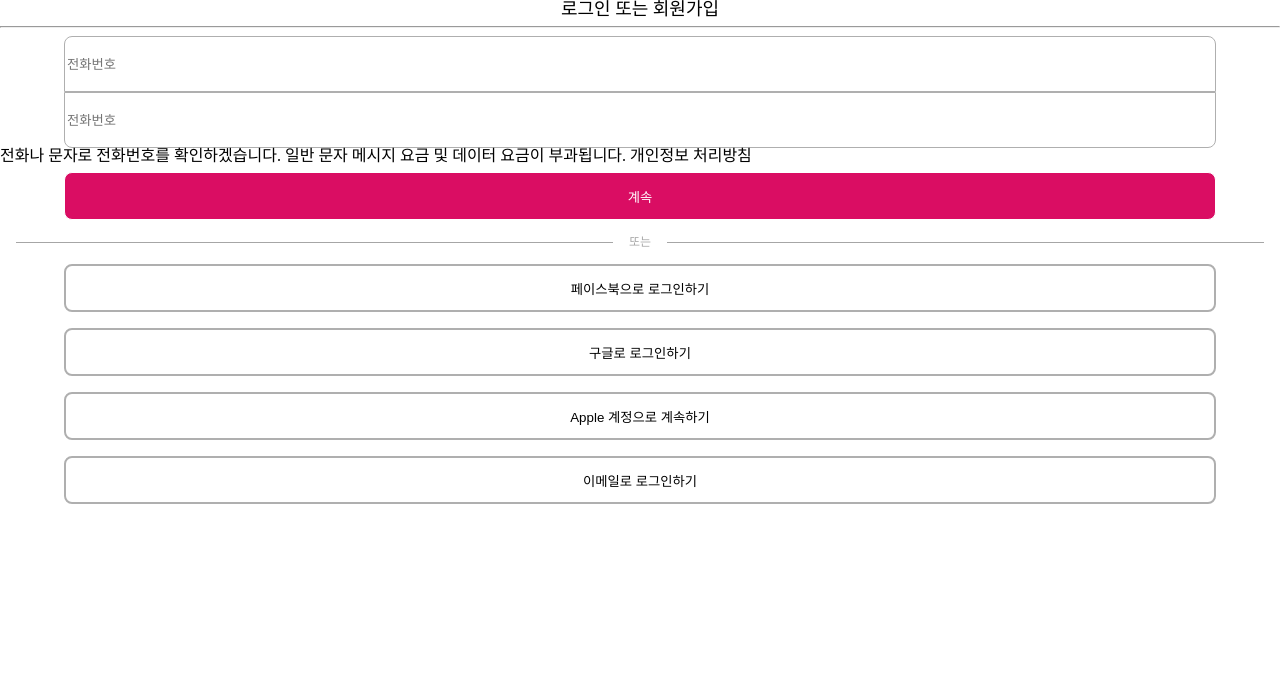
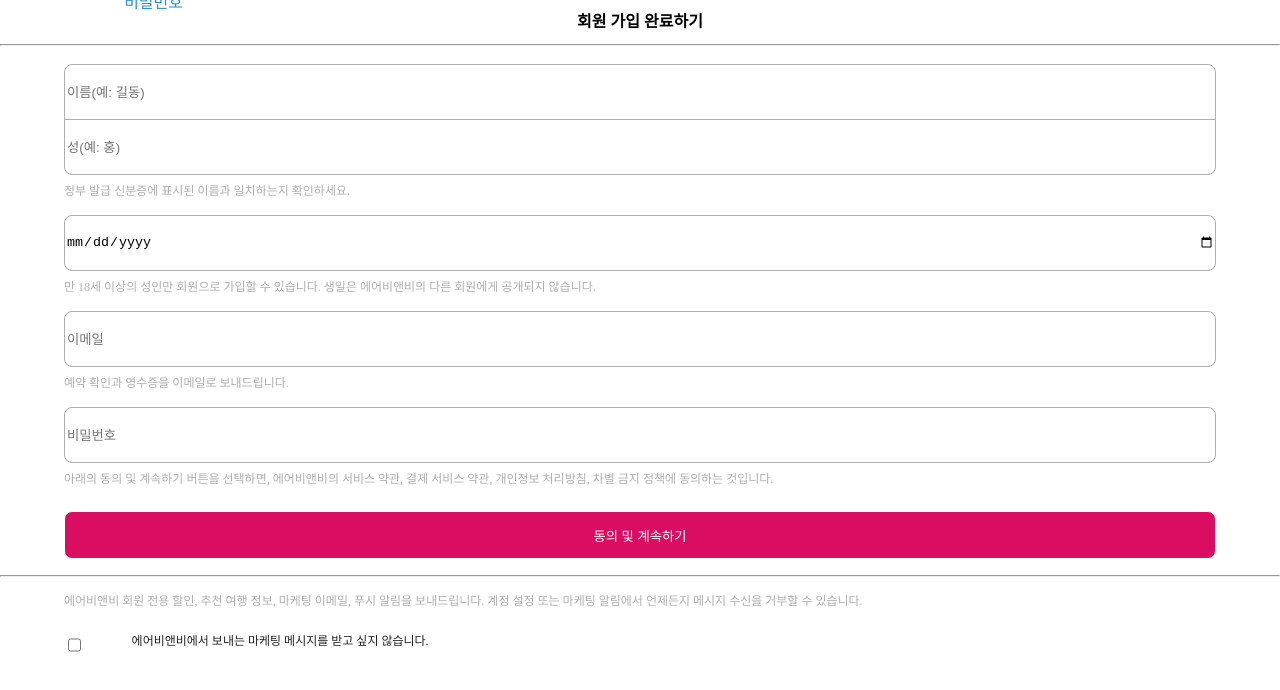
Before and after one commit to devLily/Airbnb-frontend, a React (Create React App) app: page /signup in a window 1280 px wide. Shown: the top 690 px of the page. Built offline with nearby package versions, Linux system fonts and the light colour scheme.

Commit message:
feat: signup api 연결

```diff
--- a/package.json
+++ b/package.json
@@ -6,12 +6,18 @@
     "@testing-library/jest-dom": "^5.11.4",
     "@testing-library/react": "^11.1.0",
     "@testing-library/user-event": "^12.1.10",
+    "axios": "^0.23.0",
     "connected-react-router": "^6.9.1",
+    "history": "^5.0.1",
+    "immer": "^9.0.6",
     "react": "^17.0.2",
     "react-dom": "^17.0.2",
     "react-redux": "^7.2.5",
     "react-router-dom": "^5.3.0",
     "react-scripts": "4.0.3",
+    "redux-actions": "^2.6.5",
+    "redux-logger": "^3.0.6",
+    "redux-thunk": "^2.3.0",
     "styled-components": "^5.3.1",
     "styled-reset": "^4.3.4",
     "web-vitals": "^1.0.1"
--- a/src/App/App.js
+++ b/src/App/App.js
@@ -8,6 +8,7 @@ import { history } from "../App/configStore";
 import Main from "../pages/Main";
 import Signup from "../pages/Signup";
 import Login from "../pages/Login";
+import Tempmain from "../pages/Tempmain";
 
 export default function App() {
 
@@ -17,6 +18,7 @@ export default function App() {
       <ConnectedRouter history={history}>
         <Switch>
           <Route path="/" component={Main} exact />
+          <Route path="/tempmain" component={Tempmain} exact />
           <Route path="/signup" component={Signup} exact />
           <Route path="/login" component={Login} exact />
         </Switch>
--- a/src/App/configStore.js
+++ b/src/App/configStore.js
@@ -3,9 +3,12 @@ import thunk from "redux-thunk";
 import { createBrowserHistory } from "history";
 import { connectRouter } from "connected-react-router";
 
+import user from "../redux/modules/user";
+
 export const history = createBrowserHistory();
 
 const rootReducer = combineReducers({
+  user: user,
   router: connectRouter(history),
 });
 
--- a/src/lib/axios.js
+++ b/src/lib/axios.js
@@ -1,8 +1,8 @@
 import axios from "axios";
-import { getCookie } from "../utils/cookie";
+// import { getCookie } from "../utils/cookie";
 
 const instance = axios.create({
-  baseURL: "http://localhost:3000/",
+  baseURL: "http://localhost:4000/",
   headers: {
     "content-type": "application/json;charset=UTF-8",
     accept: "application/json",
--- a/src/pages/Login.js
+++ b/src/pages/Login.js
@@ -6,21 +6,22 @@ import Button from "../components/elements/Button";
 const Login = (props) => {
     return (
         <React.Fragment>
-<Wrap>
+            <Wrap>
                 <Title>로그인 또는 회원가입</Title>
                 <Hr></Hr>
-                <p>에어비앤비에 오신 것을 환영합니다.</p>
+                <SubTitle>에어비앤비에 오신 것을 환영합니다.</SubTitle>
                 <Select>
                     <option value="none">미국 (+1)</option>
+                    <option value="none">대한민국 (+82)</option>
                 </Select>
-                <input placeholder="전화번호"></input>
-                <h5>전화나 문자로 전화번호를 확인하겠습니다. 일반 문자 메시지 요금 및 데이터 요금이 부과됩니다. 개인정보 처리방침</h5>
+                <InputBottom placeholder="전화번호"></InputBottom>
+                <InfoMsg>전화나 문자로 전화번호를 확인하겠습니다. 일반 문자 메시지 요금 및 데이터 요금이 부과됩니다. 개인정보 처리방침</InfoMsg>
                 <Button
                     width="90%"
                     height="48px"
                     backGround="#da0d63"
                     color="#ffffff"
-                    // _onClick={}
+                // _onClick={}
                 >계속</Button>
                 <HrText>또는</HrText>
                 <Button
@@ -59,8 +60,23 @@ const Wrap = styled.div`
 `;
 
 const Title = styled.p`
-    font-size: 18px;
-    margin: auto;
+    font-size: 16px;
+    font-weight: 700;
+    margin: 14px auto 6px auto;
+`;
+
+const SubTitle = styled.p`
+    width: 90%;
+    font-size: 22px;
+    font-weight: 500;
+    margin: 20px 0 20px 0;
+`;
+
+const InfoMsg = styled.p`
+    width: 90%;
+    margin: 10px auto 18px auto;
+    font-size: 12px;
+    color: #000000;
 `;
 
 const Hr = styled.hr`
@@ -69,7 +85,18 @@ const Hr = styled.hr`
 
 const Select = styled.select`
     width: 90%;
+    height: 56px;
+    margin: 0 auto -1px auto;
+    border: 1px solid #afafaf;
+    border-radius: 8px 8px 0 0;
+`;
+
+const InputBottom = styled.input`
+    width: 90%;
+    height: 56px;
     margin: auto;
+    border: 1px solid #afafaf;
+    border-radius: 0 0 8px 8px;
 `;
 
 const HrText = styled.div`
--- a/src/pages/Signup.js
+++ b/src/pages/Signup.js
@@ -1,60 +1,89 @@
 import React from "react";
-import { useDispatch } from "react-redux";
+import { useDispatch, useSelector } from "react-redux";
 import styled from "styled-components";
 
 import Button from "../components/elements/Button";
 
+import { actionCreators as userActions } from "../redux/modules/user";
 // import {actionCreators as modalActions} from "../redux/modules/modal"
 
 const Signup = (props) => {
 
-    // const dispatch = useDispatch();
+    const dispatch = useDispatch();
+    const aaaaaa = useSelector((state) => state.user.list);
 
     // const goToLogin = () => {
     //     dispatch(modalActions.loginShow(true));
     //     dispatch(modalActions.signupShow(false));
     // }
+    React.useEffect(() => {
+        console.log("bbbbb", aaaaaa)
+    }, [aaaaaa])
+
+    const [firstName, setFirstName] = React.useState();
+    const [lastName, setLastName] = React.useState();
+    const [PW, setPW] = React.useState();
+
+    const signUpData = {
+        firstName: firstName,
+        lastName: lastName,
+        pw: PW,
+    }
+    console.log("사인업데이터", signUpData)
+
+
+    const changeFN = (e) => {
+        setFirstName(e.target.value);
+        console.log("퍼스트네임", e.target.value)
+    }
+
+    const changeLN = (e) => {
+        setLastName(e.target.value);
+        console.log("라스트네임", e.target.value)
+    }
+
+    const changePW = (e) => {
+        setPW(e.target.value);
+        console.log("패스워드", e.target.value)
+    }
+
+    const _createAccount = () => {
+        dispatch(userActions.createAccountMW(signUpData));
+
+    };
+
 
     return (
         <React.Fragment>
             <Wrap>
-                <Title>로그인 또는 회원가입</Title>
+                <Title>회원 가입 완료하기</Title>
                 <Hr></Hr>
-                <InputTop placeholder="전화번호"></InputTop>
-                <InputBottom placeholder="전화번호"></InputBottom>
-                <h5>전화나 문자로 전화번호를 확인하겠습니다. 일반 문자 메시지 요금 및 데이터 요금이 부과됩니다. 개인정보 처리방침</h5>
+                <InputTop placeholder="이름(예: 길동)" onChange={changeFN}></InputTop>
+                <InputBottom placeholder="성(예: 홍)" onChange={changeLN}></InputBottom>
+                <InfoMsg>정부 발급 신분증에 표시된 이름과 일치하는지 확인하세요.</InfoMsg>
+                <InputNormal type="date" placeholder="생년월일"></InputNormal>
+                <InfoMsg>만 18세 이상의 성인만 회원으로 가입할 수 있습니다. 생일은 에어비앤비의 다른 회원에게 공개되지 않습니다.</InfoMsg>
+                <InputNormal placeholder="이메일"></InputNormal>
+                <InfoMsg>예약 확인과 영수증을 이메일로 보내드립니다.</InfoMsg>
+                <InputDiv>
+                    <InputNormal placeholder="비밀번호" onChange={changePW}></InputNormal>
+                    <Span></Span>
+                    <Label>비밀번호</Label>
+                    <InfoMsg>아래의 동의 및 계속하기 버튼을 선택하면, 에어비앤비의 서비스 약관, 결제 서비스 약관, 개인정보 처리방침, 차별 금지 정책에 동의하는 것입니다.</InfoMsg>
+                </InputDiv>
                 <Button
                     width="90%"
                     height="48px"
                     backGround="#da0d63"
                     color="#ffffff"
-                    // _onClick={}
-                >계속</Button>
-                <HrText>또는</HrText>
-                <Button
-                    width="90%"
-                    height="48px"
-                    border="2px solid #afafaf"
-                    backGround="#ffffff"
-                >페이스북으로 로그인하기</Button>
-                <Button
-                    width="90%"
-                    height="48px"
-                    border="2px solid #afafaf"
-                    backGround="#ffffff"
-                >구글로 로그인하기</Button>
-                <Button
-                    width="90%"
-                    height="48px"
-                    border="2px solid #afafaf"
-                    backGround="#ffffff"
-                >Apple 계정으로 계속하기</Button>
-                <Button
-                    width="90%"
-                    height="48px"
-                    border="2px solid #afafaf"
-                    backGround="#ffffff"
-                >이메일로 로그인하기</Button>
+                    _onClick={_createAccount}
+                >동의 및 계속하기</Button>
+                <Hr></Hr>
+                <InfoMsg>에어비앤비 회원 전용 할인, 추천 여행 정보, 마케팅 이메일, 푸시 알림을 보내드립니다. 계정 설정 또는 마케팅 알림에서 언제든지 메시지 수신을 거부할 수 있습니다.</InfoMsg>
+                <CheckBoxDiv>
+                    <input type="checkbox" name="" value="" />
+                    <InfoMsg2>에어비앤비에서 보내는 마케팅 메시지를 받고 싶지 않습니다.</InfoMsg2>
+                </CheckBoxDiv>
             </Wrap>
         </React.Fragment>
     )
@@ -68,23 +97,26 @@ const Wrap = styled.div`
 `;
 
 const Title = styled.p`
-    font-size: 18px;
-    margin: auto;
+    font-size: 16px;
+    font-weight: 700;
+    margin: 14px auto 6px auto;
+`;
+
+const InfoMsg = styled.p`
+    width: 90%;
+    margin: 10px auto 18px auto;
+    font-size: 12px;
+    color: #afafaf;
 `;
 
 const Hr = styled.hr`
     width: 100%;
 `;
 
-const Select = styled.select`
-    width: 90%;
-    margin: auto;
-`;
-
 const InputTop = styled.input`
     width: 90%;
     height: 56px;
-    margin: auto;
+    margin: 10px auto -1px auto;
     border: 1px solid #afafaf;
     border-radius: 8px 8px 0 0;
 `;
@@ -97,24 +129,51 @@ const InputBottom = styled.input`
     border-radius: 0 0 8px 8px;
 `;
 
-const HrText = styled.div`
+const InputDiv = styled.div`
+    width: 100%;
+    margin: auto;
     display: flex;
-	flex-basis: 100%;
-	align-items: center;
-	color: rgba(0, 0, 0, 0.35);
-	font-size: 12px;
-	margin: 8px 0px;
-    &::before,
-    &::after {
-        content: "";
-	    flex-grow: 1;
-	    background: rgba(0, 0, 0, 0.35);
-	    height: 1px;
-	    font-size: 0px;
-	    line-height: 0px;
-	    margin: 0px 16px;
+    flex-direction: column;
+`;
+
+const InputNormal = styled.input`
+    width: 90%;
+    height: 56px;
+    margin: auto;
+    border: 1px solid #afafaf;
+    border-radius: 8px;
+    &:focus ~ label,
+    &:valid ~ label{
+        top: -5px;
+        color: #2691d9
     }
+`;
 
+const Span = styled.span`
+    &::before{
+
+    }
+`;
+
+const Label = styled.label`
+    position: absolute;
+    top: 49%;
+    left: 12%;
+    transform: translate(-50%);
+`;
+
+const CheckBoxDiv = styled.div`
+    width: 90%;
+    display: flex;
+    flex-direction: row;
+    margin: auto;
+`;
+
+const InfoMsg2 = styled.p`
+    width: 90%;
+    margin: 10px auto 18px auto;
+    font-size: 12px;
+    color: #222222;
 `;
 
 export default Signup;
--- /dev/null
+++ b/src/pages/Tempmain.js
@@ -0,0 +1,11 @@
+import React from "react";
+
+const Tempmain = (props) => {
+    return(
+        <React.Fragment>
+            <button>modal</button>
+        </React.Fragment>
+    )
+}
+
+export default Tempmain;
--- /dev/null
+++ b/src/redux/modules/user.js
@@ -0,0 +1,43 @@
+import produce from "immer";
+import {createAction, handleActions} from "redux-actions";
+import {apis} from "../../utils/apis"
+
+const initialState = {
+    list: [],
+};
+
+const CREATE_ACCOUNT = "CREATE_ACCOUNT";
+
+
+
+const createAccount = createAction(CREATE_ACCOUNT, (signUpData) => ({signUpData}));
+
+const createAccountMW = (signUpData) => {
+    return function (dispatch, {history}) {
+        apis
+            .createAccountAX(signUpData)
+            .then((res) => {
+                dispatch(createAccount(signUpData));
+            })
+            .catch((err) => {
+                console.log("어카운트생성에러")
+            })
+    }
+}
+
+export default handleActions({
+    [CREATE_ACCOUNT]: (state, action) => produce(state, (draft) => {
+        console.log("리듀서에받아오는사인업데이터");
+        draft.list.push(action.payload.signUpData);
+        console.log("리듀서어카운트리스트", draft.list);
+    }),
+}, initialState);
+
+const actionCreators = {
+    createAccount,
+    createAccountMW,
+};
+
+export {
+    actionCreators
+};
```
Also changed, not shown: data.json (added, +15 -0 lines), src/utils/apis.js (+2 -6 lines), src/pages/Login2.js (added), 1 other file (tests, documents, lock files or other folders).
